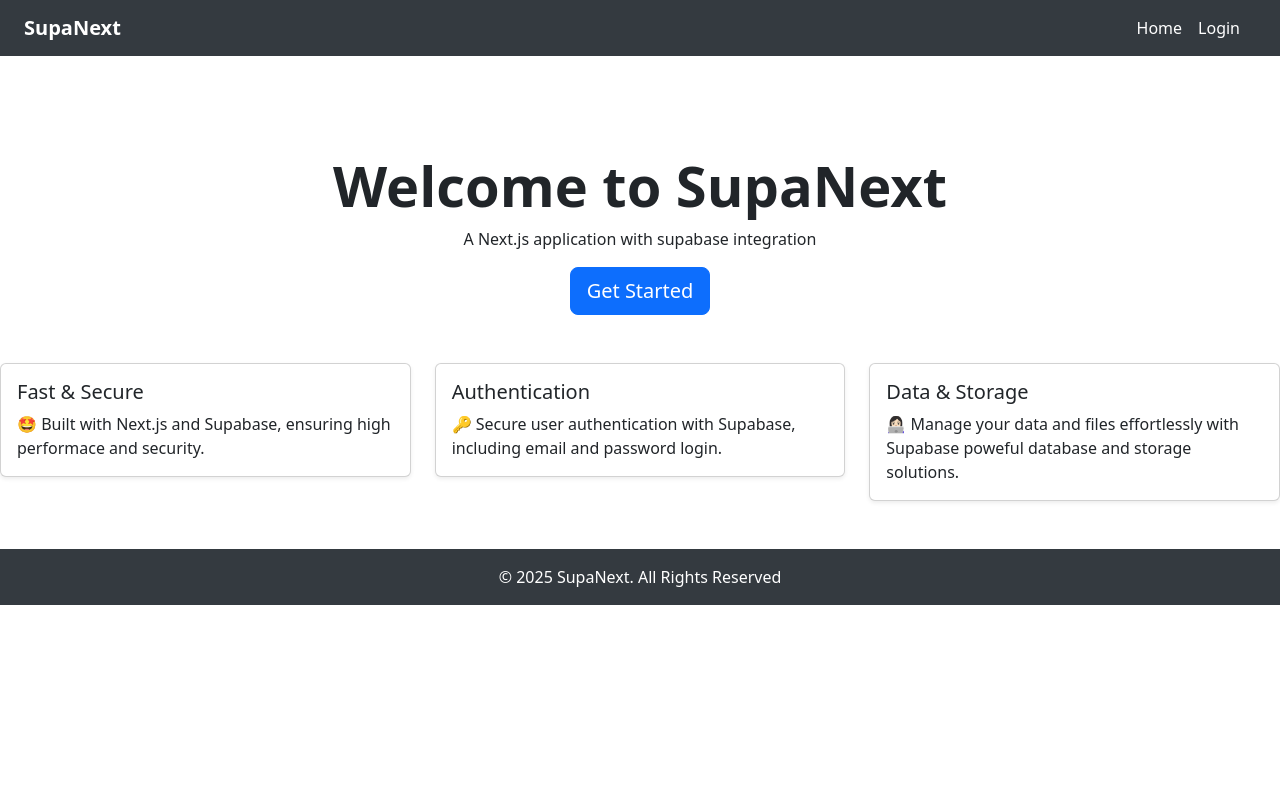
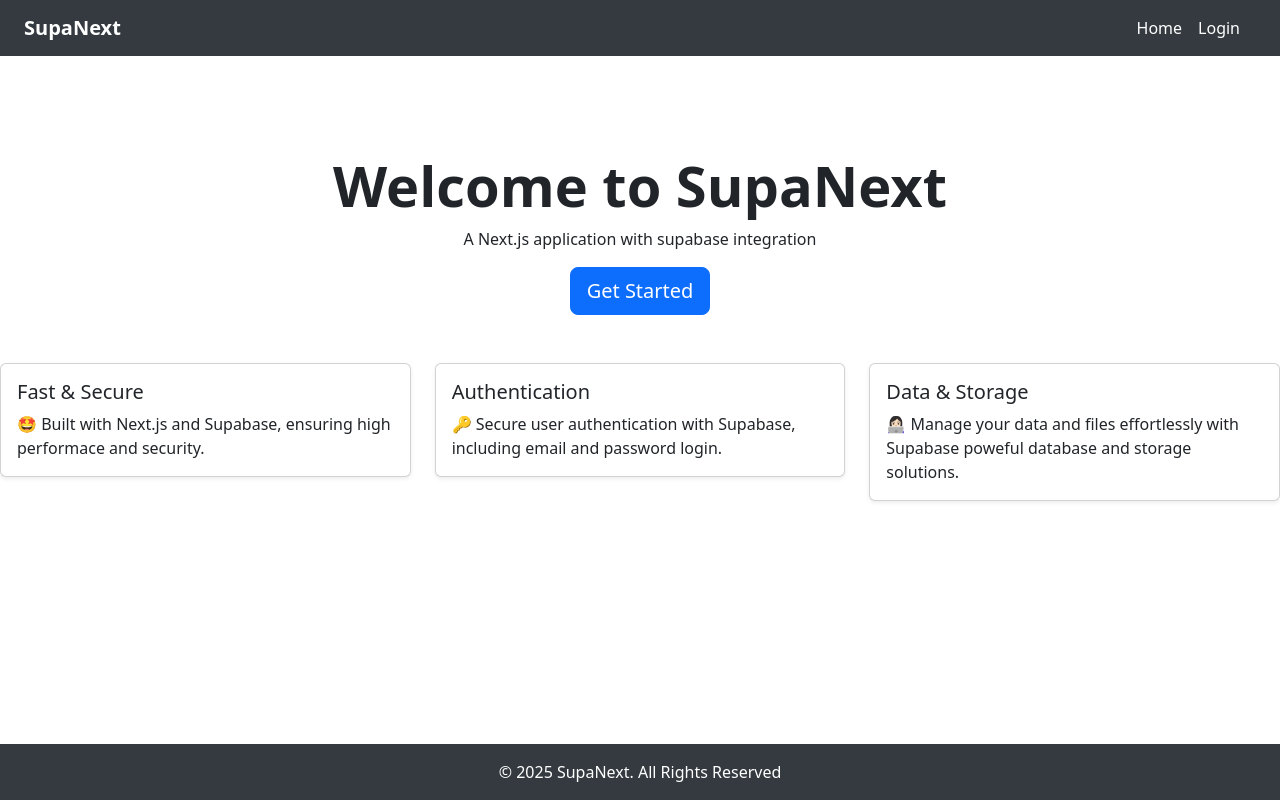
Before and after one commit to HimanayK/nextjs-app-with-supabase, a Next.js app: page / in a window 1280 px wide. Built offline with nearby package versions, Linux system fonts and the light colour scheme; no server answers.

Commit message:
added image

```diff
--- a/components/Footer.tsx
+++ b/components/Footer.tsx
@@ -1,17 +1,29 @@
 const Footer = () => {
-    return (
-        <>
+  return (
+    <>
+      <div
+        style={{
+          position: "fixed",
+          bottom: 0,
+          left: 0,
+          width: "100%",
+          textAlign: "center",
+          paddingTop: "1rem",
+          zIndex: 1000,
+        }}
+      >
         <footer
-        className="text-center py-3 mt-5"
-        style={{backgroundColor: "#343a40", color: "#fff"}}
+          className="text-center py-3"
+          style={{ backgroundColor: "#343a40", color: "#fff" }}
         >
-            <p className="mb-0">
-                {" "}
-                &copy; {new Date().getFullYear()} SupaNext. All Rights Reserved</p>
+          <p className="mb-0">
+            {" "}
+            &copy; {new Date().getFullYear()} SupaNext. All Rights Reserved
+          </p>
+        </footer>
+      </div>
+    </>
+  );
+};
 
-        </footer>
-        </>
-    )
-}
-
-export default Footer
+export default Footer;
--- a/context/AppUtils.tsx
+++ b/context/AppUtils.tsx
@@ -9,6 +9,7 @@
   gender?: string;
   phone?: string;
 }
+
 interface AppUtilsType {
     isLoggedIn: boolean;
     setIsLoggedIn: (state: boolean)=> void;
```
Also changed, not shown: app/auth/dashboard/page.tsx (+6 -6 lines), 1 other file (tests, documents, lock files or other folders).
